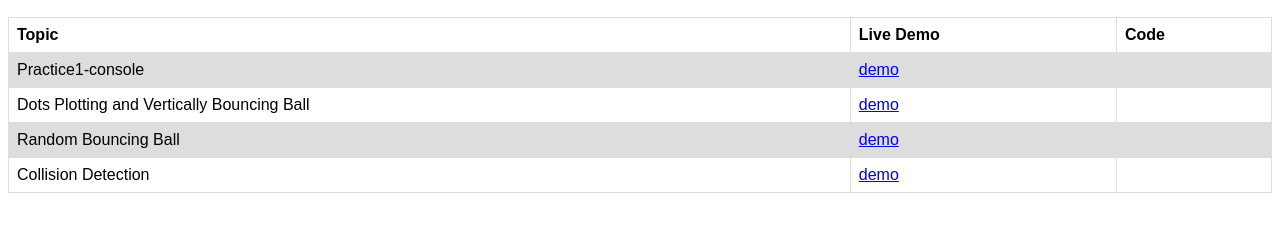
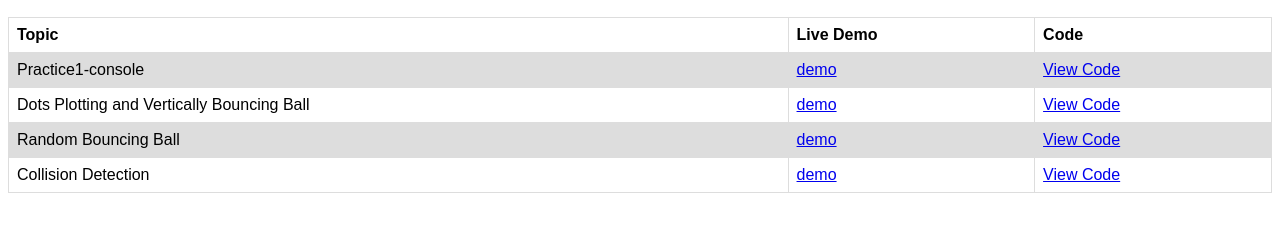
Before and after one commit to ZisanAalam/JS-Practice, a plain HTML site: page index.html in a window 1280 px wide. Shown: the part 50-282 px from the top of the page. Drawn offline with Linux system fonts and the light colour scheme.

Commit message:
link added for code

```diff
--- a/index.html
+++ b/index.html
@@ -20,22 +20,22 @@
   <tr>
     <td>Practice1-console</td>
     <td><a href="https://zisanaalam.github.io/JS-Practice/Practice1/">demo</a></td>
-    <td></td>
+    <td><a href="https://github.com/ZisanAalam/JS-Practice/tree/main/Practice1">View Code</a></td>
   </tr>
   <tr>
     <td>Dots Plotting and Vertically Bouncing Ball</td>
     <td><a href="https://zisanaalam.github.io/JS-Practice-DOM/">demo</a></td>
-    <td></td>
+    <td><a href="https://github.com/ZisanAalam/JS-Practice-DOM">View Code</a></td>
   </tr>
   <tr>
     <td>Random Bouncing Ball</td>
     <td><a href="https://zisanaalam.github.io/JS-Practice/Bouncing-Balls/">demo</a></td>
-    <td></td>
+    <td><a href="https://github.com/ZisanAalam/JS-Practice/tree/main/Bouncing-Balls">View Code</a></td>
   </tr>
   <tr>
     <td>Collision Detection</td>
     <td><a href="https://zisanaalam.github.io/JS-Practice/Collision-Detection/">demo</a></td>
-    <td></td>
+    <td><a href="https://github.com/ZisanAalam/JS-Practice/tree/main/Collision-Detection">View Code</a></td>
   </tr>
 </table>
 </body>
```
